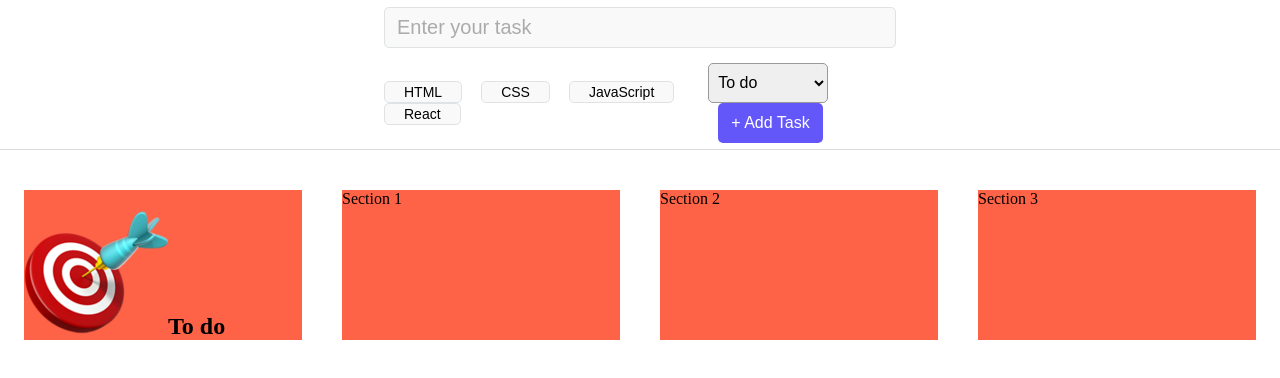
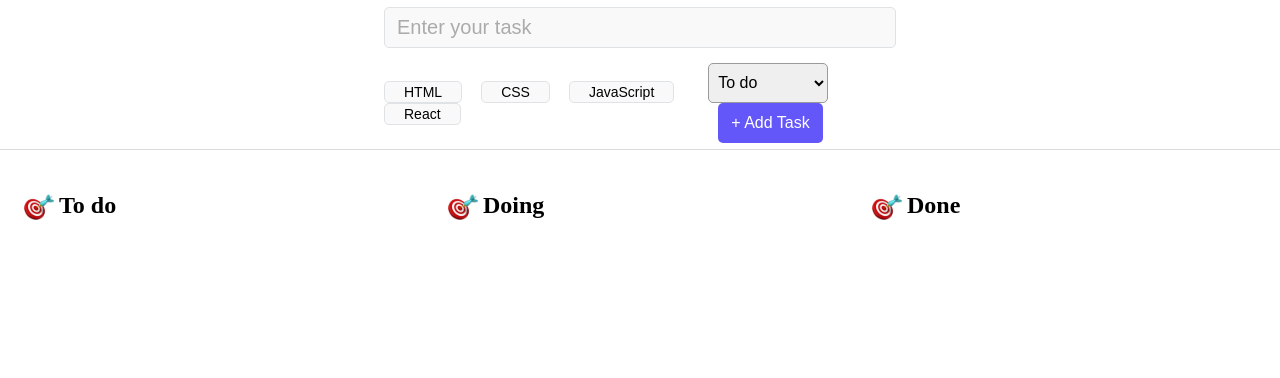
Before and after one commit to fridahenriksen1/tasktrek, a React (Vite) app: page / in a window 1280 px wide. Shown: the top 378 px of the page. Built offline with nearby package versions, Linux system fonts and the light colour scheme.

Commit message:
Changed title names

```diff
--- a/src/App.css
+++ b/src/App.css
@@ -11,6 +11,5 @@
 
 .task_Column {
   width: 33.33%;
-  background-color: tomato;
   margin: 1.25rem;
 }
--- a/src/App.jsx
+++ b/src/App.jsx
@@ -8,10 +8,9 @@ const App = () => {
     <div className="app">
       <TaskForm />
       <main className="app_main">
-        <TaskColumn />
-        <section className="task_Column">Section 1</section>
-        <section className="task_Column">Section 2</section>
-        <section className="task_Column">Section 3</section>
+        <TaskColumn title="To do" />
+        <TaskColumn title="Doing" />
+        <TaskColumn title="Done" />
       </main>
     </div>
   );
--- /dev/null
+++ b/src/components/TaskColumn.css
@@ -0,0 +1,9 @@
+.task_column_heading {
+  display: flex;
+  align-items: center;
+}
+
+.task_column_icon {
+  width: 30px;
+  margin-right: 0.313rem;
+}
--- a/src/components/TaskColumn.jsx
+++ b/src/components/TaskColumn.jsx
@@ -1,13 +1,14 @@
 import React from "react";
 import Todo from "../assets/direct-hit.png";
 
-const TaskColumn = () => {
-  console.log(Todo);
+import "./TaskColumn.css";
+
+const TaskColumn = (props) => {
   return (
     <section className="task_Column">
-      <h2>
-        <img src={Todo} alt="" />
-        To do
+      <h2 className="task_column_heading">
+        <img className="task_column_icon" src={Todo} alt="" />
+        {props.title}
       </h2>
     </section>
   );
```
